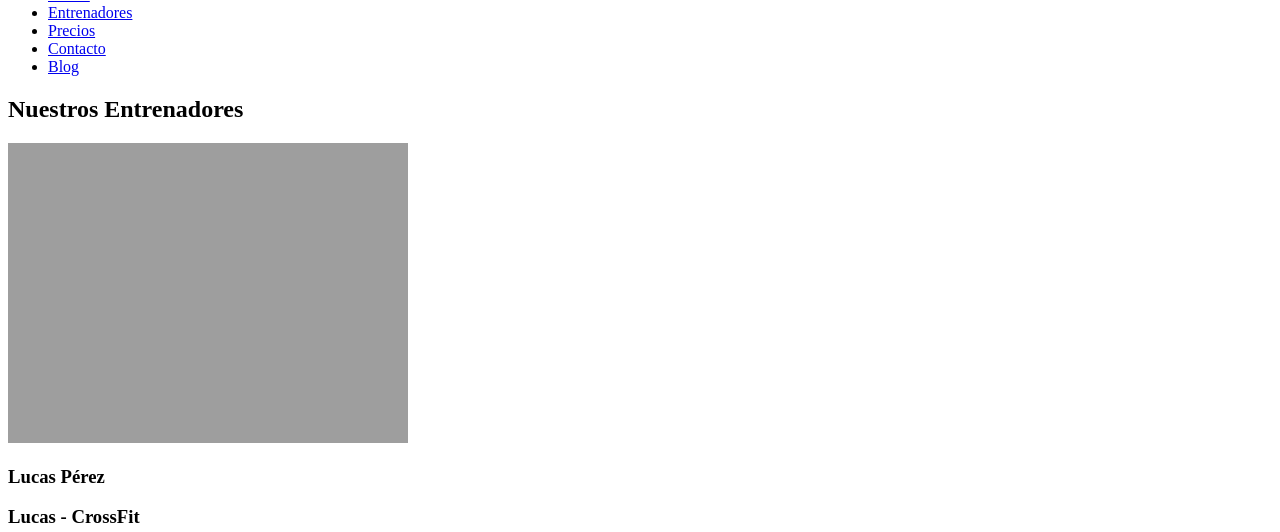
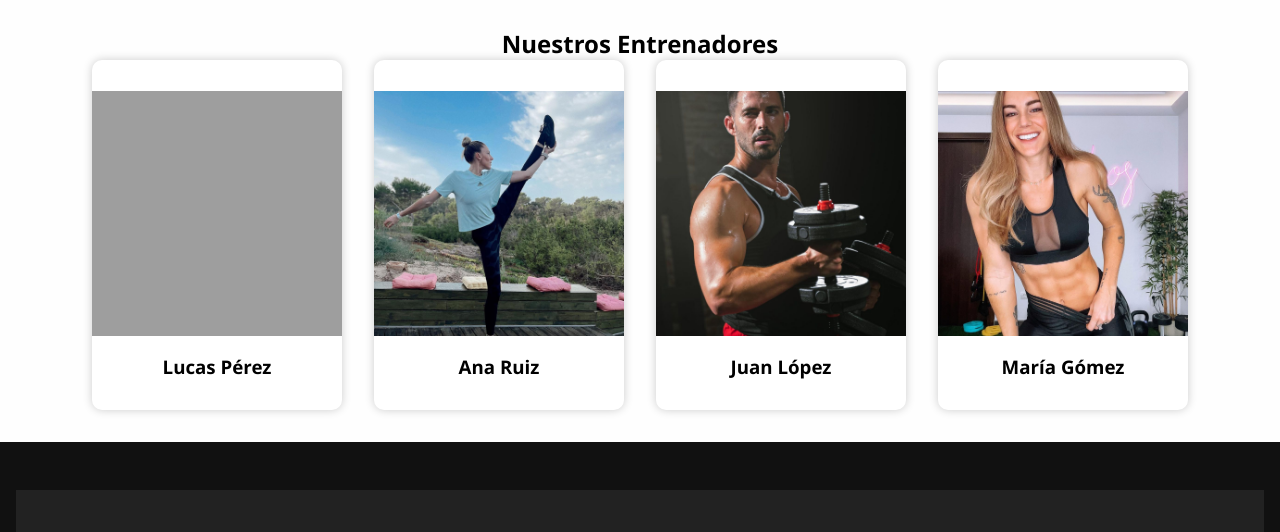
Before and after one commit to nat-tapia13/Page-Gym, a plain HTML site: page entrenadores.html in a window 1280 px wide. Shown: the part 75-607 px from the top of the page. Drawn offline with Linux system fonts and the light colour scheme; the site is published under a folder, as on GitHub Pages, so addresses that start at the root find nothing.

Commit message:
Update entrenadores.html

```diff
--- a/entrenadores.html
+++ b/entrenadores.html
@@ -5,7 +5,7 @@
   <meta name="viewport" content="width=device-width, initial-scale=1">
   <link rel="stylesheet" href="https://cdnjs.cloudflare.com/ajax/libs/font-awesome/6.5.0/css/all.min.css">
   <title>Entrenadores</title>
-  <link rel="stylesheet" href="/css/my_style.css">
+  <link rel="stylesheet" href="css/my_style.css">
 </head>
 <body>
 
```
